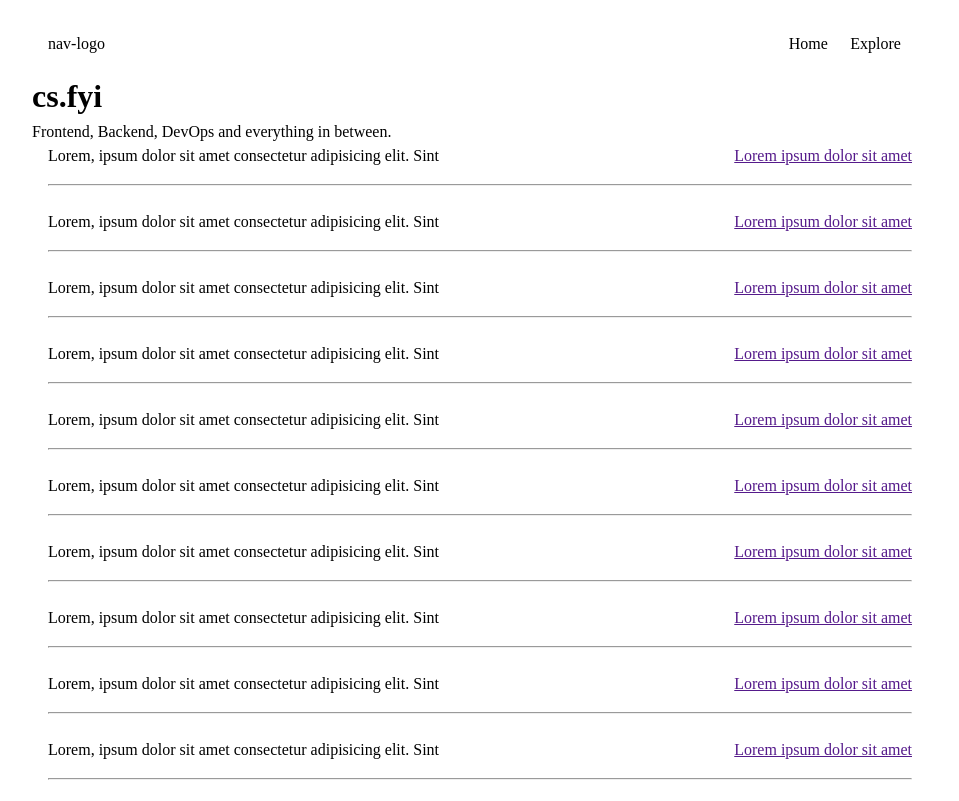
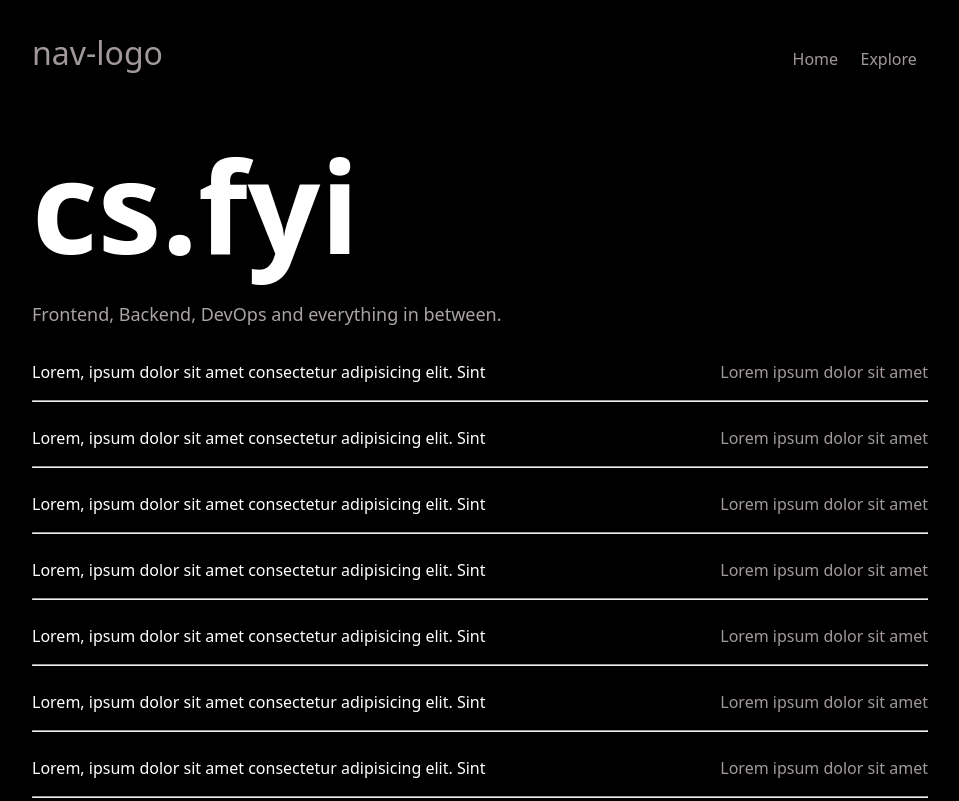
Before and after one commit to Frogerall/fyi-clone, a plain HTML site: page index.html in a window 1280 px wide. Shown: the top 801 px of the page, without its empty margins (160-1119 px from the left). Drawn offline with nearby package versions, Linux system fonts and the light colour scheme.

Commit message:
added style for the footer and main section responsiveness

```diff
--- a/style.css
+++ b/style.css
@@ -4,14 +4,25 @@
   box-sizing: border-box;
   line-height: 1.5;
 }
+body {
+  background-color: black;
+  color: white;
+  font-family: system-ui, -apple-system, BlinkMacSystemFont, "Segoe UI", Roboto,
+    Oxygen, Ubuntu, Cantarell, "Open Sans", "Helvetica Neue", sans-serif;
+}
 nav {
   display: flex;
   justify-content: space-between;
-  padding: 1em;
+  align-items: baseline;
+  margin-bottom: 2em;
 }
-nav a {
+nav .logo {
   text-decoration: none;
-  color: black;
+  color: rgb(145, 140, 140);
+  font-size: 2em;
+}
+nav a:hover {
+  color: white;
 }
 nav ul {
   color: grey;
@@ -21,33 +32,59 @@ nav ul {
 nav li {
   padding: 0 0.7em;
 }
-.hero {
-  padding: 1em;
+.article {
+  display: flex;
+  flex-direction: column;
+  max-width: 90%;
+  margin: 1.8em auto 0;
+}
+.article h1 {
+  font-size: 3.5em;
+}
+.article .desc {
+  color: rgb(170, 163, 163);
+  margin-bottom: 1.8em;
 }
 .row {
-  padding: 0 1em;
   display: flex;
   justify-content: space-between;
   flex-direction: column;
 }
+.article a {
+  color: rgb(161, 153, 153);
+  text-decoration: none;
+}
+.article a:hover {
+  color: white;
+}
 hr {
-  margin: 0.5em;
+  margin: 0.5em 0;
+  background-color: grey;
+}
+footer {
+  padding: 3em;
+  color: rgb(155, 148, 148);
+  text-align: center;
 }
 @media (min-width: 600px) {
   .row {
     flex-direction: row;
   }
   hr {
-    margin: 1em 1em 1.5em;
+    margin: 1em 0em 1.5em;
   }
   .article {
-    max-width: 90%;
-    margin: 1em auto;
+    max-width: 80%;
   }
 }
 @media (min-width: 768px) {
   .article {
     max-width: 70%;
-    margin: 1em auto;
+  }
+  .article h1 {
+    font-size: 8rem;
+  }
+  .article .desc {
+    font-size: 18px;
   }
 }
```
